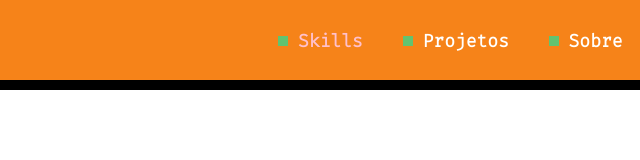
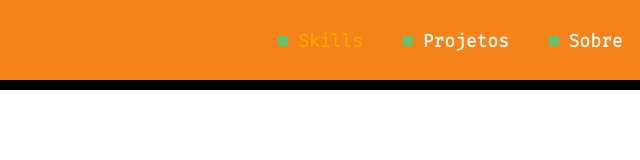
Before and after one commit to mlopesana/Site-Marco-Bruno, a plain HTML site: page index.html in a window 1280 px wide. In both pictures the pointer is over the link "Skills". Shown: the full height of the page, 291-931 px from the left. Drawn offline with Linux system fonts and the light colour scheme.

Commit message:
troquei a cor do hover

```diff
--- a/style.css
+++ b/style.css
@@ -31,7 +31,7 @@ a{
 
 
 a:hover{
-    color:pink;
+    color:orange;
 }
 
 
```
